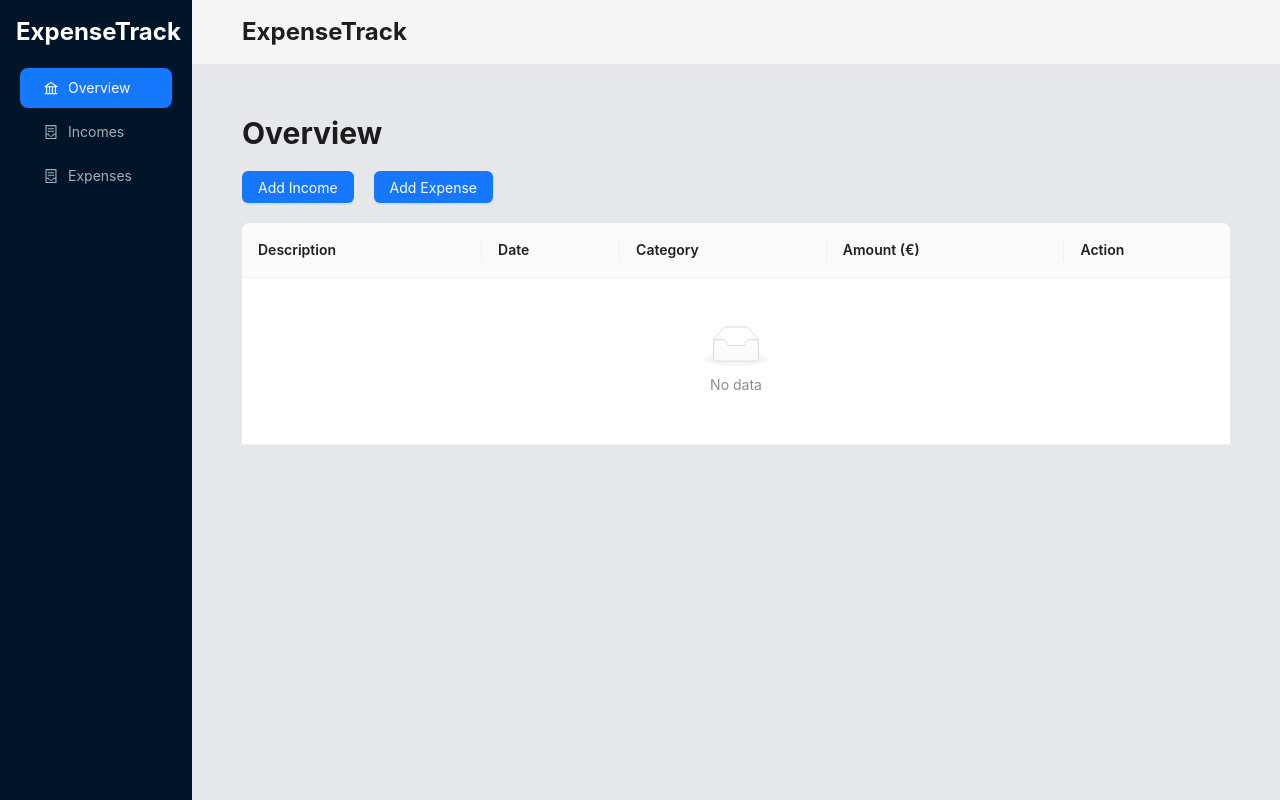
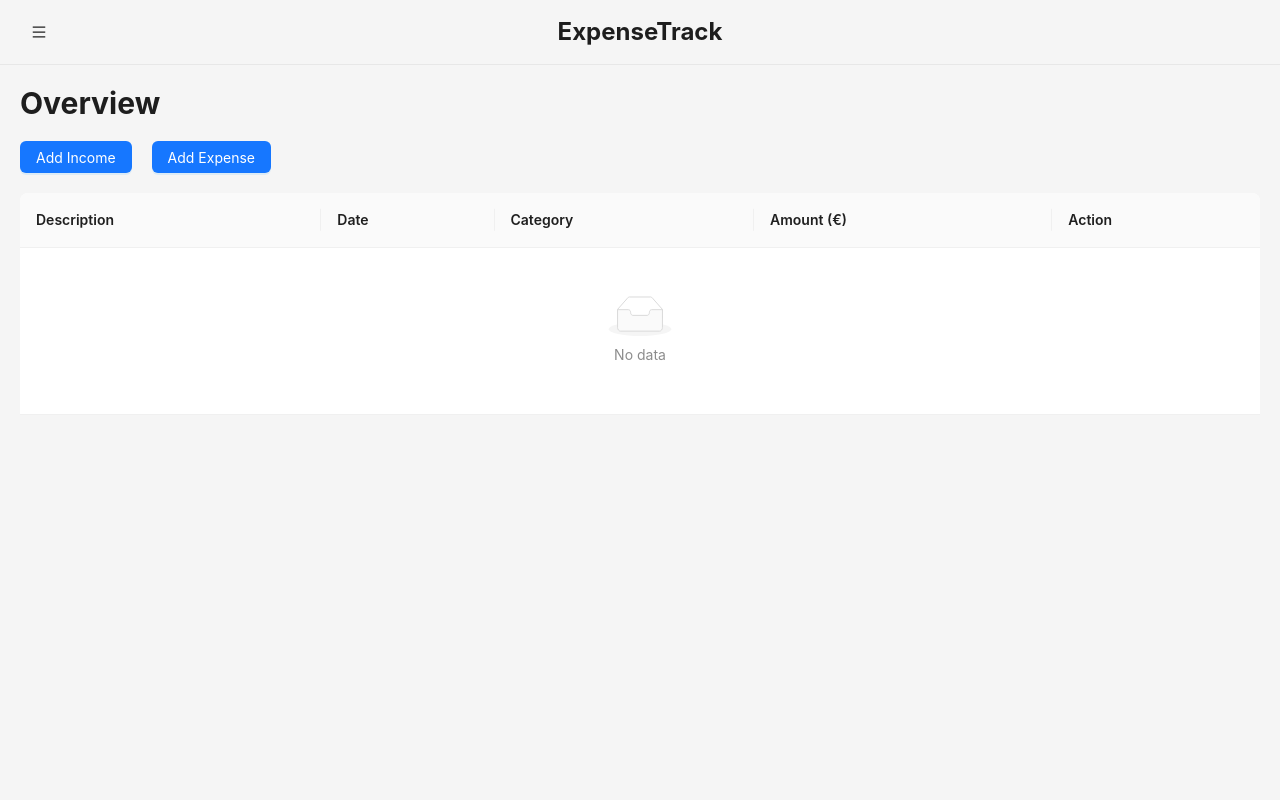
Before and after one commit to zvoosh/expensesTracker, a React (Vite) app: page / in a window 1280 px wide. Built offline with nearby package versions, Linux system fonts and the light colour scheme.

Commit message:
fix: fix

```diff
--- a/src/App.jsx
+++ b/src/App.jsx
@@ -1,8 +1,13 @@
 import { Divider, Layout, Menu } from "antd";
-import { BankOutlined, ContainerOutlined, PieChartOutlined } from "@ant-design/icons";
+import {
+  BankOutlined,
+  ContainerOutlined,
+  MenuOutlined,
+  PieChartOutlined,
+} from "@ant-design/icons";
 import { Route, Routes, useNavigate } from "react-router";
 import "./App.css";
-import { lazy } from "react";
+import { lazy, useState } from "react";
 
 const Dashboard = lazy(() => import("./pages/Dashboard"));
 const Incomes = lazy(() => import("./pages/Incomes"));
@@ -15,12 +20,25 @@ const items = [
   { key: "/expense", icon: <ContainerOutlined />, label: "Expenses" },
 ];
 const App = () => {
+  const [isVisible, setIsVisible] = useState(false);
   const navigate = useNavigate();
   return (
     <>
       <Layout className="w-screen h-screen">
-        <Sider width="15%" className="text-white" style={{ padding: "16px" }}>
-          <h1 className="text-2xl text-center font-bold">ExpenseTrack</h1>
+        <div
+          className={`fixed top-0 left-0 h-screen bg-gray-900 text-white !p-4 z-50 w-screen transition-transform duration-300 ease-in-out ${
+            isVisible ? "translate-x-0" : "-translate-x-full"
+          }`}
+        >
+          <div className="flex items-center justify-center w-full relative">
+            <div
+              className="absolute left-4 top-1/2 -translate-y-1/2"
+              style={{ paddingLeft: "16px" }}
+            >
+              <MenuOutlined onClick={() => setIsVisible((prev) => !prev)} />
+            </div>
+            <h1 className="text-2xl text-center font-bold">ExpenseTrack</h1>
+          </div>
           <Menu
             style={{ marginTop: "16px" }}
             defaultOpenKeys={["sub1"]}
@@ -30,18 +48,27 @@ const App = () => {
             items={items}
             onClick={(value) => {
               navigate(value.key);
+              setIsVisible((prev) => !prev);
             }}
           />
-        </Sider>
-        <Layout className="flex flex-col h-screen overflow-x-hidden  overflow-y-auto">
+        </div>
+        <Layout className="flex flex-col h-screen overflow-x-hidden  overflow-y-auto bg-gray-200">
           <Header
-            className="flex items-center"
+            className="flex items-center justify-center w-full relative"
             style={{ background: "#f5f5f5" }}
           >
+            {!isVisible && (
+              <div
+                className="absolute left-4 top-1/2 -translate-y-1/2"
+                style={{ paddingLeft: "16px" }}
+              >
+                <MenuOutlined onClick={() => setIsVisible((prev) => !prev)} />
+              </div>
+            )}
             <h1 className="text-2xl font-bold select-none">ExpenseTrack</h1>
           </Header>
           <Divider style={{ margin: "0px" }} />
-          <Content style={{ padding: "50px" }} className="bg-gray-200">
+          <Content className="!p-5">
             <Routes>
               <Route path="/" element={<Dashboard />} />
               <Route path="/income" element={<Incomes />} />
@@ -55,3 +82,4 @@ const App = () => {
 };
 
 export default App;
+// grid-col responsive
--- a/src/pages/Dashboard.jsx
+++ b/src/pages/Dashboard.jsx
@@ -52,6 +52,10 @@ const Dashboard = () => {
       },
     ],
     options: {
+      title: {
+        text: "Expense Category",
+        align: "left",
+      },
       chart: {
         type: "bar",
         height: 350,
@@ -89,9 +93,6 @@ const Dashboard = () => {
         (item) => item.type === "expense"
       ) || []
     : [];
-
-  const getExpensesSum = getExpenses.reduce((sum, val) => sum + val.amount, 0);
-  const getIncomesSum = getIncomes.reduce((sum, val) => sum + val.amount, 0);
 
   const getIncomeDates = getIncomes.map((item) =>
     dayjs(item.date).format("DD/MM")
@@ -193,7 +194,7 @@ const Dashboard = () => {
           breakpoint: 480,
           options: {
             chart: {
-              width: 200,
+              width: 125,
             },
             legend: {
               position: "bottom",
@@ -304,19 +305,23 @@ const Dashboard = () => {
       <h2 className="text-3xl font-bold select-none">Overview</h2>
       {data && data.length > 0 ? (
         <div className="!mt-4">
-          <div className="grid grid-cols-4 gap-4">
+          <div className="grid grid-cols-1 tablet:grid-cols-2 gap-4 ">
             <div className="bg-white !p-5 rounded-2xl !p-4">
               <h1 className="font-bold text-lg !mb-3">Recent Expenses</h1>
               {getExpenses[getExpenses.length - 1] &&
-                getExpenses[getExpenses.length - 1].category && (
+              getExpenses[getExpenses.length - 1].description ? (
                 <div className="flex justify-between !mb-1">
                   <div className="text-xl capitalize">
-                      {getExpenses[getExpenses.length - 1].category}
+                    {getExpenses[getExpenses.length - 1].description}
                   </div>
                   <div className="text-2xl text-red-600">
                     -$
                     {getExpenses[getExpenses.length - 1].amount}
                   </div>
+                </div>
+              ) : (
+                <div className="text-center text-gray-500 flex justify-center">
+                  No expenses currently
                 </div>
               )}
               {getExpenses[getExpenses.length - 2] &&
@@ -379,11 +384,11 @@ const Dashboard = () => {
                   options={thisMonth.options}
                   series={thisMonthSeries}
                   type="donut"
-                  width={200}
+                  width={100}
                 />
               </div>
               <div className="w-1/2 flex justify-between">
-                <div className="flex flex-col  h-full">
+                <div className="flex flex-col h-full">
                   <div className="self-start text-lg font-bold">This month</div>
 
                   <div className="flex flex-col items-center justify-center flex-grow !mb-5 select-none">
@@ -424,7 +429,7 @@ const Dashboard = () => {
               </div>
             </div>
           </div>
-          <div className="!mt-4 grid grid-cols-2 gap-4">
+          <div className="!mt-4 grid grid-cols-1 gap-4">
             <div className="bg-white rounded-2xl !p-4">
               <ReactApexChart
                 options={barChart.options}
@@ -467,6 +472,7 @@ const Dashboard = () => {
                 if (item.type === "income") return "row-income";
                 if (item.type === "expense") return "row-expense";
               }}
+              scroll={{x: 1000}}
             />
           </Col>
         </Row>
--- a/src/pages/Expenses.jsx
+++ b/src/pages/Expenses.jsx
@@ -214,13 +214,10 @@ const Expenses = () => {
       }`}
     >
       <h2 className="text-3xl font-bold !mb-5 select-none flex item-center">
-        <Link to={-1} className="!text-black">
-          <LeftOutlined className="!mr-5 text-2xl cursor-pointer select-none" />
-        </Link>
         Expenses
       </h2>
       {data.length > 0 && (
-        <div className="grid grid-cols-6 gap-4 !my-5">
+        <div className="grid grid-cols-5 gap-4 !my-5">
           <div className="bg-gray-50 rounded-2xl flex justify-around items-center !p-5 cursor-pointer select-none">
             <div>
               <ReactApexChart
@@ -314,7 +311,7 @@ const Expenses = () => {
         </div>
       )}
       <div className="text-gray-400 text-xs !pl-1 !pb-2">
-        create a new expense
+        create new expense
       </div>
       <Form
         form={form}
--- a/src/pages/Incomes.jsx
+++ b/src/pages/Incomes.jsx
@@ -136,13 +136,10 @@ const Incomes = () => {
       }`}
     >
       <h2 className="text-3xl font-bold select-none">
-        <Link to={-1} className="!text-black">
-          <LeftOutlined className="!mr-5 text-2xl cursor-pointer select-none" />
-        </Link>
         Incomes
       </h2>
       <div className="text-gray-400 text-xs !pl-1 !pb-3 !pt-5">
-        create a new income
+        create new income
       </div>
       {contextHolder}
       <Form
--- a/tailwind.config.js
+++ b/tailwind.config.js
@@ -1,7 +1,14 @@
 export default {
-  content: ['./index.html', './src/**/*.{js,ts,jsx,tsx}'],
+  content: ["./index.html", "./src/**/*.{js,ts,jsx,tsx}"],
   theme: {
-    extend: {},
+    extend: {
+      screens: {
+        mobile: "320px",
+        tablet: "500px",
+        laptop: "900px",
+        desktop: "1400px",
+      },
+    },
   },
   plugins: [],
-}
+};
```
Lines whose indentation alone changed are shown as unchanged.
